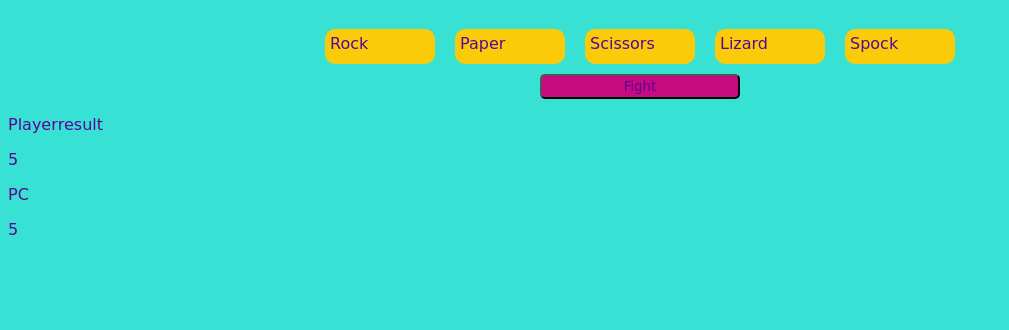
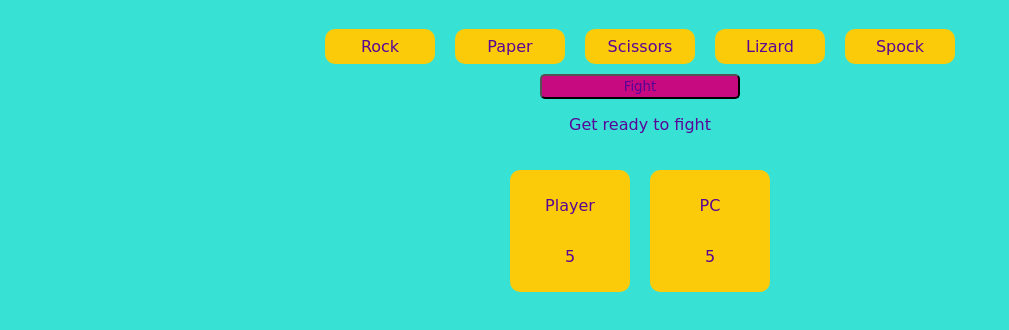
Before and after one commit to barret50cal3011/rock-paper-scissors, a website: page rps.html in a window 1280 px wide. Both pictures are taken after a click on the button "Start". Shown: the part 70-400 px from the top of the page, without its empty margins (0-1009 px from the left). Drawn offline with Linux system fonts and the light colour scheme.

Commit message:
finish css

```diff
--- a/js/elder_brain.js
+++ b/js/elder_brain.js
@@ -11,6 +11,7 @@ const results = document.getElementById("result");
 const select_section = document.getElementById("select");
 const battle_section = document.getElementById("battle");
 const restart_section = document.getElementById("restart");
+const result_section = document.getElementById("result-section");
 
 const player1_info = document.getElementById("player1");
 const player2_info = document.getElementById("player2");
@@ -78,21 +79,23 @@ function start_battle() {
         </label>
         `;
         option_section.innerHTML += hand_options;
-    })
+    });
 
     //Manage displays
     preparation_section.style.display = "none";
     option_section.style.display = "flex";
     select_section.style.display = "flex";
     battle_section.style.display = "flex";
-    results.style.display = "flex"
+    results.style.display = "flex";
 }
 
 function seclect_hand() {
 
     hands.forEach((hand) => {
         hand_checked = document.getElementById(hand.name).checked;
-        if (hand_checked) { player1.hand = hand.name; }
+        if (hand_checked) {
+            player1.hand = hand.name;
+        }
     });
 
     if (player1.hand != "") {
@@ -105,6 +108,9 @@ function seclect_hand() {
 function update_info() {
     let player1_hand = document.createElement("p");
     let player2_hand = document.createElement("p");
+
+    player1_hand.className = "hand-info";
+    player2_hand.className = "hand-info";
 
     player1_hand.innerHTML = player1.hand;
     player2_hand.innerHTML = player2.hand;
--- /dev/null
+++ b/package.json
@@ -0,0 +1,5 @@
+{
+  "dependencies": {
+    "express": "^4.18.2"
+  }
+}
--- a/rps.html
+++ b/rps.html
@@ -28,29 +28,29 @@
         <div id="select">
             <button id="select-button">Fight</button>
         </div>
+        <div id="result-section">
+            <p id="result">Get ready to fight</p>
+        </div>
+        <div id="restart">
+            <button id="restart-button">Restart</button>
+        </div>
         <div id="battle">
             <div id="players">
-                <div id="player1">
-                    <p id="name1"></p>
-                    <p id="hp1"></p>
+                <div id="player1" class="player">
+                    <p id="name1" class="player-info"></p>
+                    <p id="hp1" class="player-info"></p>
                     <div id="hands1">
 
                     </div>
                 </div>
-                <div id="player2">
-                    <p id="name2"></p>
-                    <p id="hp2"></p>
+                <div id="player2" class="player">
+                    <p id="name2" class="player-info"></p>
+                    <p id="hp2" class="player-info"></p>
                     <div id="hands2">
 
                     </div>
                 </div>
             </div>
-            <div id="result-section">
-                <p id="result">result</p>
-            </div>
-        </div>
-        <div id="restart">
-            <button id="restart-button">Restart</button>
         </div>
         <script src="./js/elder_brain.js"></script>
     </body>
--- a/styles.css
+++ b/styles.css
@@ -7,6 +7,11 @@ body{
 input{
     margin: 5px;
     color: #590696;
+}
+
+input:checked + label{
+    background-color: #590696;
+    color: #FBCB0A;
 }
 
 button{
@@ -66,8 +71,25 @@ button{
     height: 25px;
 }
 
+#result-section{
+    display: flex;
+    justify-content: center;
+    align-content: center;
+}
+
+#result{
+    display: none;
+}
+
 #battle{
     display: none;
+    flex-direction: column;
+}
+
+#players{
+    display: flex;
+    justify-content: center;
+    align-items: center;
 }
 
 #resultsection{
@@ -76,6 +98,7 @@ button{
 
 #restart{
     display: none;
+    justify-content: center;
 }
 
 .tittle{
@@ -89,23 +112,43 @@ button{
     align-items: center;
 }
 
+.player{
+    display: flex;
+    margin: 10px;
+    background-color: #FBCB0A;
+    flex-direction: column;
+    border-radius: 10px;
+    justify-content: center;
+    align-content: center;
+    width: 120px;
+    padding: 10px;
+    box-sizing: border-box;
+    margin-top: 20px;
+}
+
+.player-info{
+    display: flex;
+    justify-content: center;
+}
+
+.hand-info{
+    display: flex;
+    justify-content: center;
+}
+
 .radio-hands{
     display: none;
 }
 
 .label-hands{
     display: flex;
-    flex-direction: column;
-    justify-content: center;
-    align-items: center;
-}
-
-.hand-paragraph{
     background-color: #FBCB0A;
+    color:#590696;
     border-radius: 10px;
     margin: 10px;
     width: 100px;
     height: 25px;
     padding: 5px;
-
+    align-items: center;
+    justify-content: center;
 }
```
Also changed, not shown: 1 other file.
